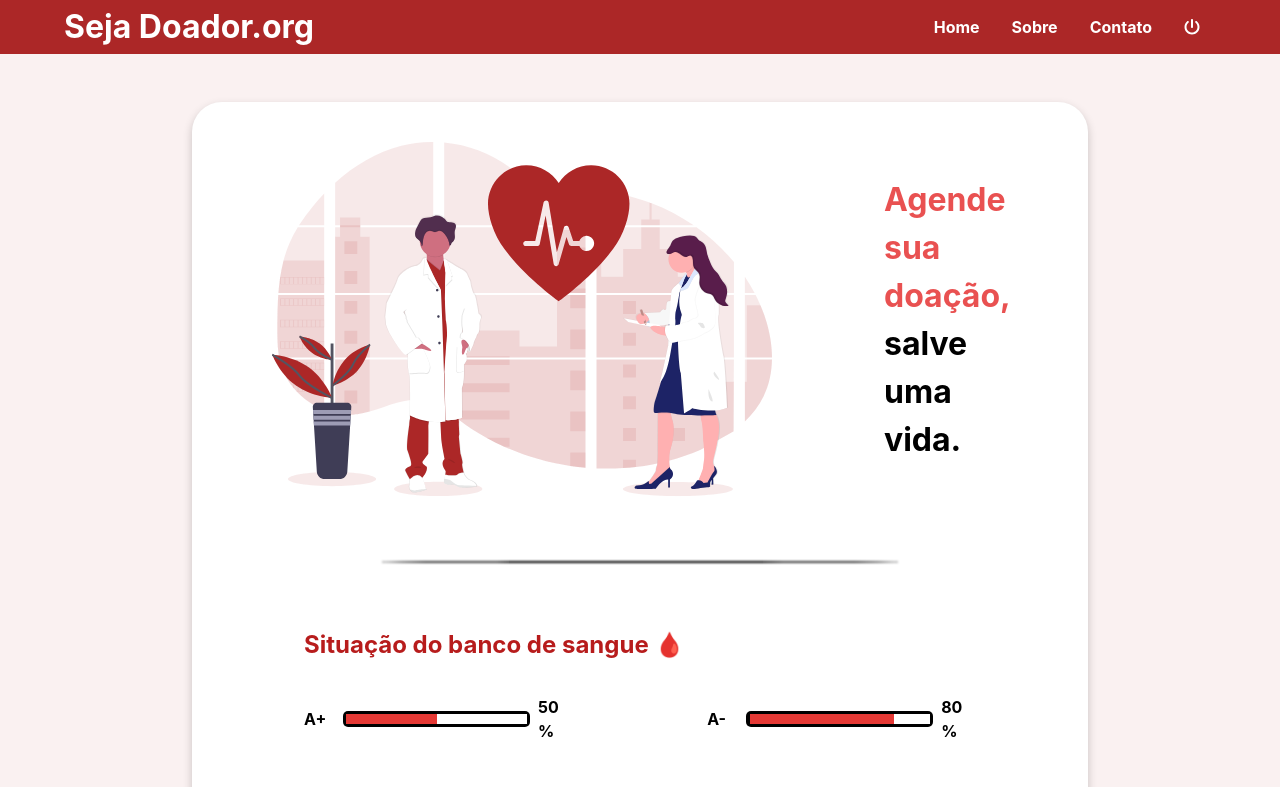
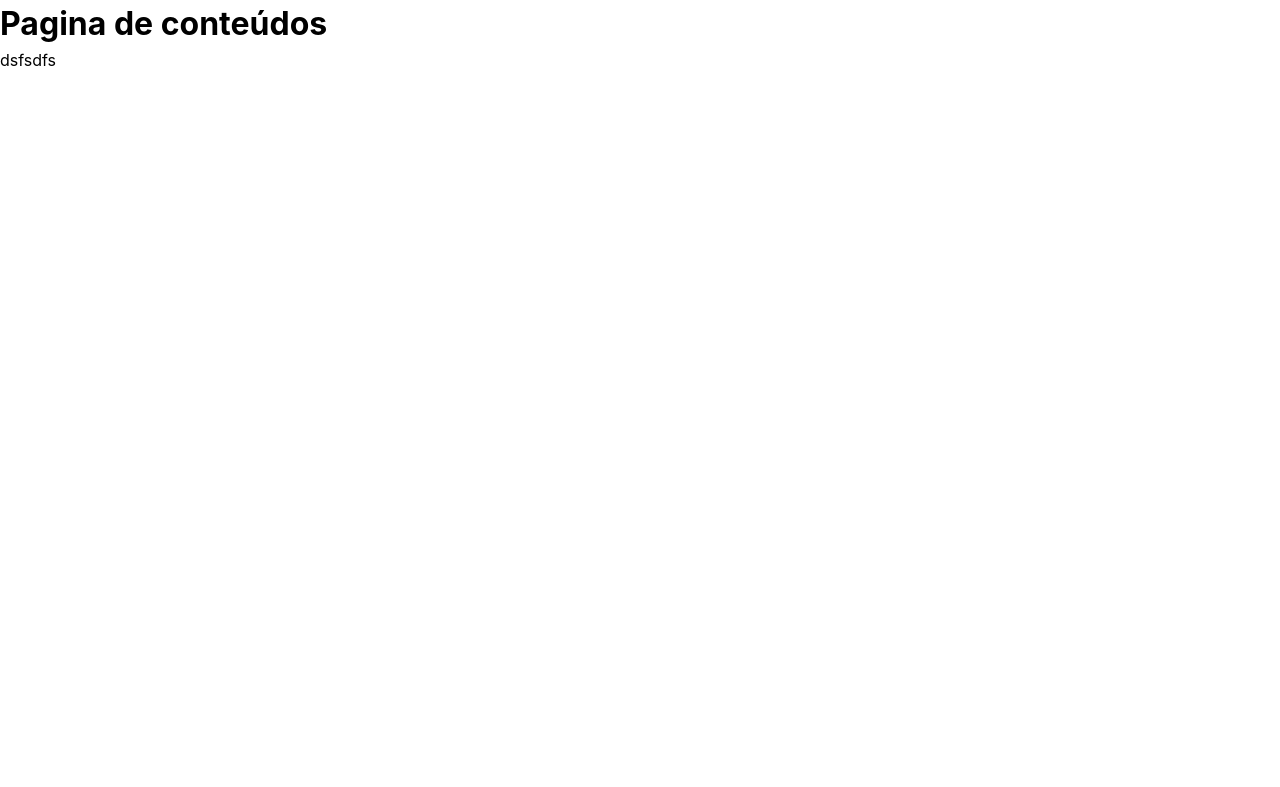
Before and after one commit to Guntzel00/projeto_ucb, a React (Vite) app: page /conteudos in a window 1280 px wide. Shown: the top 787 px of the page. Built offline with nearby package versions, Linux system fonts and the light colour scheme; data requests are answered from the project's data file.

Commit message:
Configurando rotas iniciais

```diff
--- a/package.json
+++ b/package.json
@@ -16,7 +16,8 @@
     "axios": "^1.7.7",
     "prop-types": "^15.8.1",
     "react": "^18.3.1",
-    "react-dom": "^18.3.1"
+    "react-dom": "^18.3.1",
+    "react-router-dom": "^6.26.2"
   },
   "devDependencies": {
     "@eslint/js": "^9.9.0",
--- a/src/App.jsx
+++ b/src/App.jsx
@@ -1,10 +1,13 @@
-import './pages/pagina_inicial/Pagina_incial';
-import Pagina_inicial from './pages/pagina_inicial/Pagina_incial';
+import { BrowserRouter as Router } from 'react-router-dom';
+// import Pagina_inicial from './pages/pagina_inicial/Pagina_incial';
+import AppRoutes from './routes/Routes';
 
 function App() {
 	return (
 		<>
-			<Pagina_inicial />
+			<Router>
+				<AppRoutes />
+			</Router>
 		</>
 	);
 }
--- /dev/null
+++ b/src/pages/pagina_conteudos/Pagina_conteudos.jsx
@@ -0,0 +1,10 @@
+function Pagina_conteudos() {
+	return (
+		<>
+			<h1>Pagina de conteúdos</h1>
+			<p>dsfsdfs</p>
+		</>
+	);
+}
+
+export default Pagina_conteudos;
--- /dev/null
+++ b/src/routes/Routes.jsx
@@ -0,0 +1,14 @@
+import { Routes, Route } from 'react-router-dom';
+import Pagina_inicial from '../pages/pagina_inicial/Pagina_incial'; // Página inicial
+import Pagina_conteudos from '../pages/pagina_conteudos/Pagina_conteudos'; // Página de conteúdos
+
+function AppRoutes() {
+	return (
+		<Routes>
+			<Route path='/' element={<Pagina_inicial />} />
+			<Route path='/conteudos' element={<Pagina_conteudos />} />
+		</Routes>
+	);
+}
+
+export default AppRoutes;
```
Also changed, not shown: src/pages/pagina_conteudos/Pagina_conteudos.css (added), src/routes/usuarios.js (deleted), 1 other file (tests, documents, lock files or other folders).
